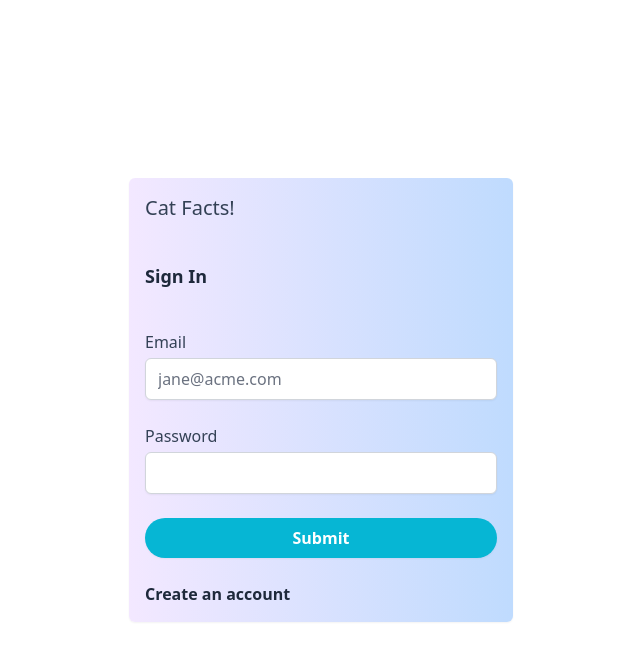
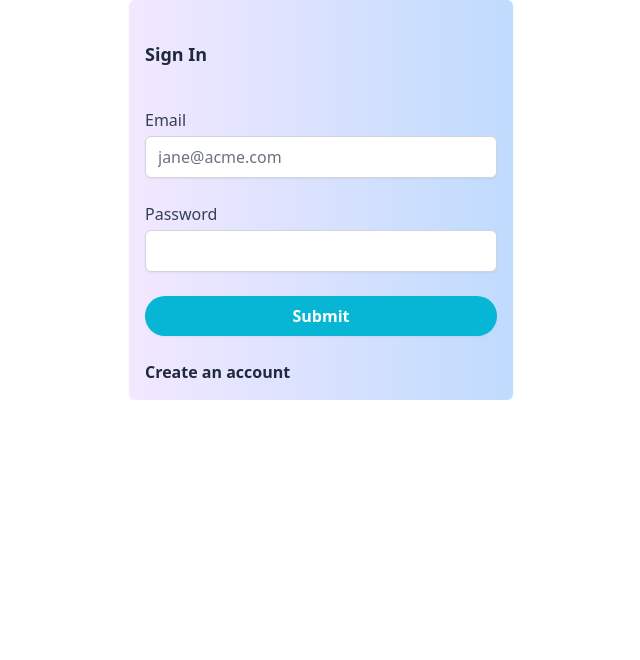
Before and after one commit to yang-smith/ask_your_bookmarks, a React (Vite) app: page / in a window 1280 px wide. Shown: the top 660 px of the page, without its empty margins (319-959 px from the left). Built offline with nearby package versions, Linux system fonts and the light colour scheme; no server answers.

Commit message:
set auto height

```diff
--- a/content-script/App.tsx
+++ b/content-script/App.tsx
@@ -78,7 +78,7 @@ const App = () => {
   return (
     // <div className='absolute top-0 left-0'>
       <div className='flex flex-col gap-4 p-4 shadow-sm bg-gradient-to-r from-purple-100 to-blue-200 w-96 rounded-md'>
-        <h1>Cat Facts!</h1>
+        {/* <h1>Cat Facts!</h1> */}
         {renderApp()}
       </div>
     // </div>
--- a/index.html
+++ b/index.html
@@ -12,9 +12,12 @@
 body, html {
   margin: 0;
   padding: 0;
-  width: 100%;  /* 可以不设置，因为默认就是100% */
-  height: 100%; /* 可以不设置，因为默认就是100% */
+  height: auto; /* 可以不设置，因为默认就是100% */
   overflow: auto; /* 防止内容溢出时出现滚动条 */
+}
+
+/* 为 React 应用的根容器设置最小宽度和最小高度 */
+#extension-root {
   min-width: 300px;  /* 您的内容需要的最小宽度 */
   min-height: 200px; /* 您的内容需要的最小高度 */
   display: flex;     /* 使用 flex 布局，以便内容可以居中或者其他布局需求 */
```
